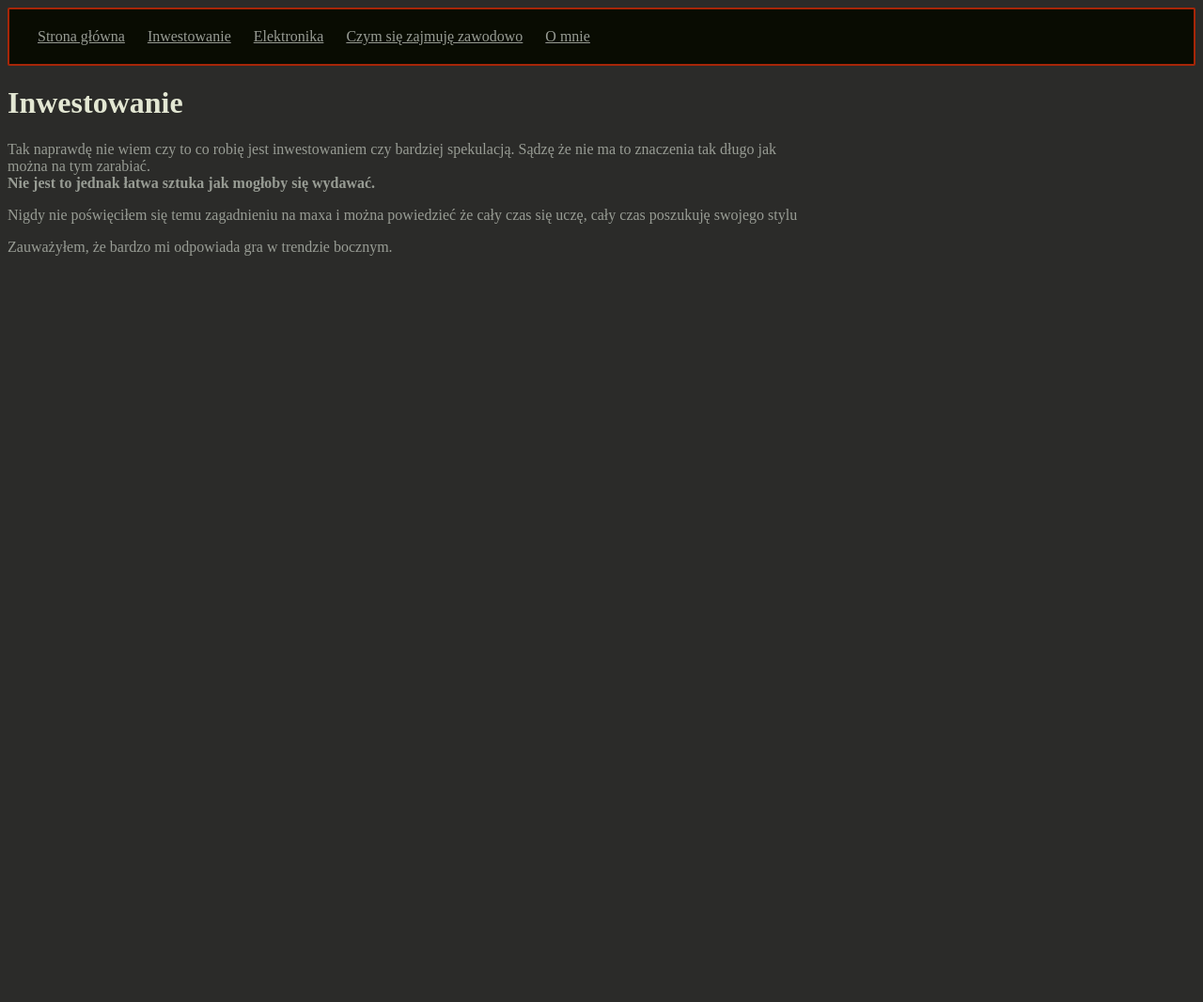
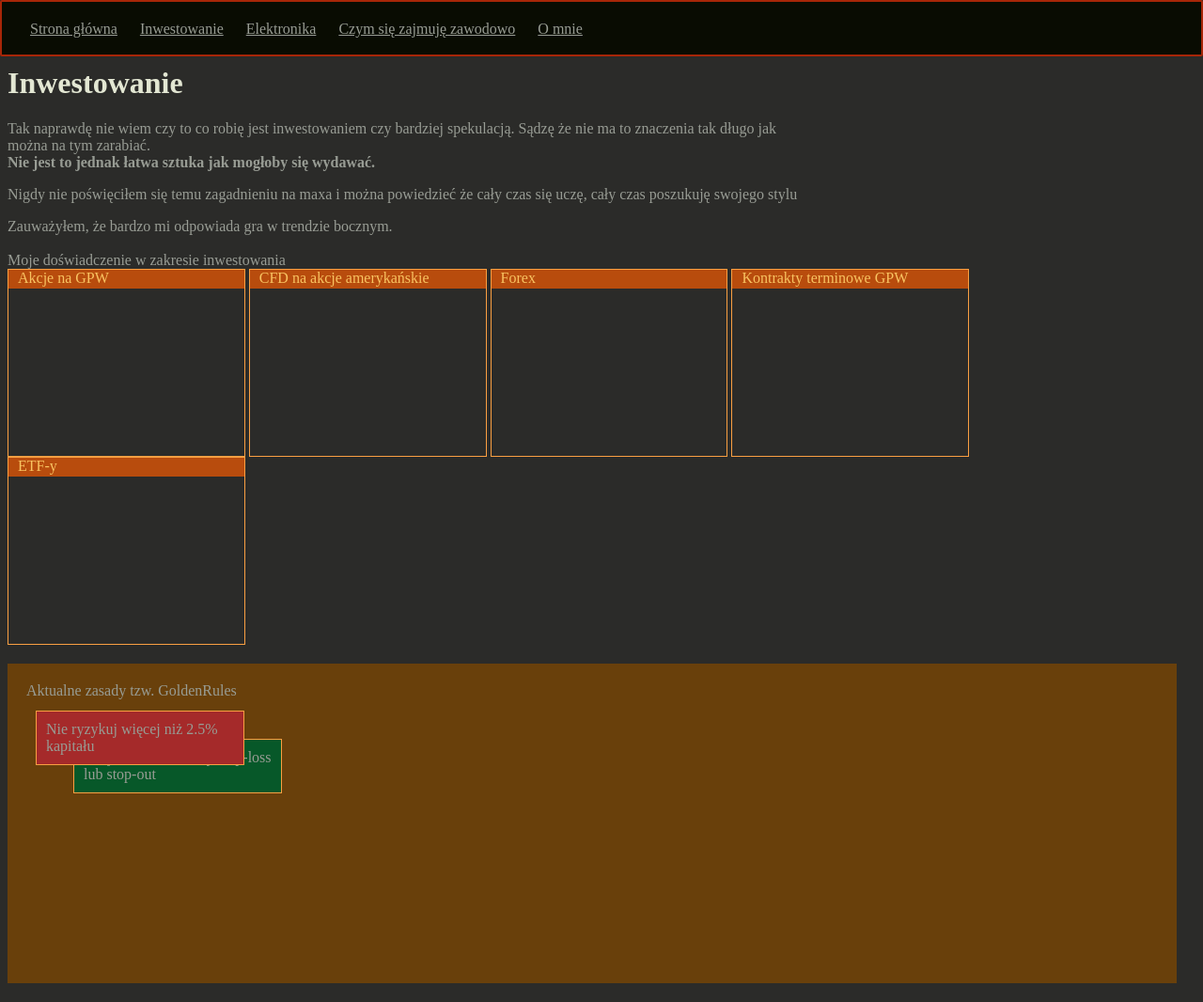
Before and after one commit to MarcinBonka/homepage, a plain HTML site: page inwestowanie.html in a window 1280 px wide. Shown: the whole page at 94% size. Before the commit the page ends 800 px from the top, so only its background shows below. Drawn offline with Linux system fonts and the light colour scheme.

Commit message:
Update of onvestments page with features learned in lesson 4

```diff
--- a/inwestowanie.html
+++ b/inwestowanie.html
@@ -27,6 +27,30 @@
                 <p>Nigdy nie poświęciłem się temu zagadnieniu na maxa i można powiedzieć że cały czas się uczę, cały czas poszukuję swojego stylu</p>
                 Zauważyłem, że bardzo mi odpowiada gra w trendzie bocznym.
             </section>
+            <section>
+                <br>
+                Moje doświadczenie w zakresie inwestowania <br>
+                <div class="box-investment-experience">
+                    <div class="box-investment-experience-bar">Akcje na GPW</div>
+                </div>
+                <div class="box-investment-experience">
+                    <div class="box-investment-experience-bar">CFD na akcje amerykańskie</div>
+                </div>
+                <div class="box-investment-experience">
+                    <div class="box-investment-experience-bar">Forex</div>
+                </div>
+                <div class="box-investment-experience">
+                    <div class="box-investment-experience-bar">Kontrakty terminowe GPW</div>
+                </div>
+                <div class="box-investment-experience">
+                    <div class="box-investment-experience-bar">ETF-y</div>
+                </div>
+            </section>
+            <div class="box-invetments-goldenrules">
+                Aktualne zasady tzw. GoldenRules
+                <div class="box-investment-goldenrule" style="left: 30px; top: 50px; background:brown;z-index: 100;">Nie ryzykuj więcej niż 2.5% kapitału</div>
+                <div class="box-investment-goldenrule" style="left: 70px; top: 80px;  background:rgb(7, 88, 41);z-index: 99;">Miej zawsze ustalony stop-loss lub stop-out</div>
+            </div>
     </main>
 </body>
 </html>
--- a/style.css
+++ b/style.css
@@ -2,6 +2,10 @@ body
 {
     background-color: #2b2b29;
     color: #989C94;
+}
+
+main{
+margin-top: 70px;
 }
 
 h1{
@@ -45,6 +49,13 @@ footer{
     border-width: 2px;
     border-radius: 2px;
     padding: 20px;
+    position: fixed;
+    left: 0px;
+    top: 0px;
+    width: 100%;
+    height: 60px;
+    /* margin: 10px; */
+    box-sizing: border-box;
 }
 
 .box-picturetext{
@@ -53,6 +64,7 @@ footer{
     border-width: 1px;
     border-radius: 2px;
     padding: 20px;
+    margin: 0 auto;
 }
 
 .box-picturetext-picture{
@@ -70,7 +82,52 @@ footer{
 }
 
 .box-electronica-content{
-    width: 50%;
+    /* width: 50%; */
     padding: 20px 20%;
+    margin: 0 auto;
+}
 
+.box-investment-experience
+{
+    border-style: solid;
+    border-width: 1px;
+    border-color: #FA9F42;
+    width: 20%;
+    height: 200px;
+    /* padding: 10px; */
+    display: inline-block;
+    min-width: 200px;
+    box-sizing: border-box;
 }
+
+.box-investment-experience-bar
+{
+    background-color: rgb(184, 76, 13);
+    color: rgb(248, 195, 97);
+    width: 100%;
+    height: 20px;
+    padding-left: 10px;
+    padding-right: 10px;
+    box-sizing: border-box;
+}
+
+.box-invetments-goldenrules
+{
+    background-color: rgb(105, 64, 11);
+    margin: 20px 20px 20px 0px;
+    padding: 20px;
+    height: 300px;
+    position: relative;
+}
+
+
+.box-investment-goldenrule
+{
+    border-style: solid;
+    border-width: 1px;
+    border-color: #FA9F42;
+    width: 200px;
+    /* margin: 10px; */
+    padding: 10px;
+    position: absolute;
+}
```
